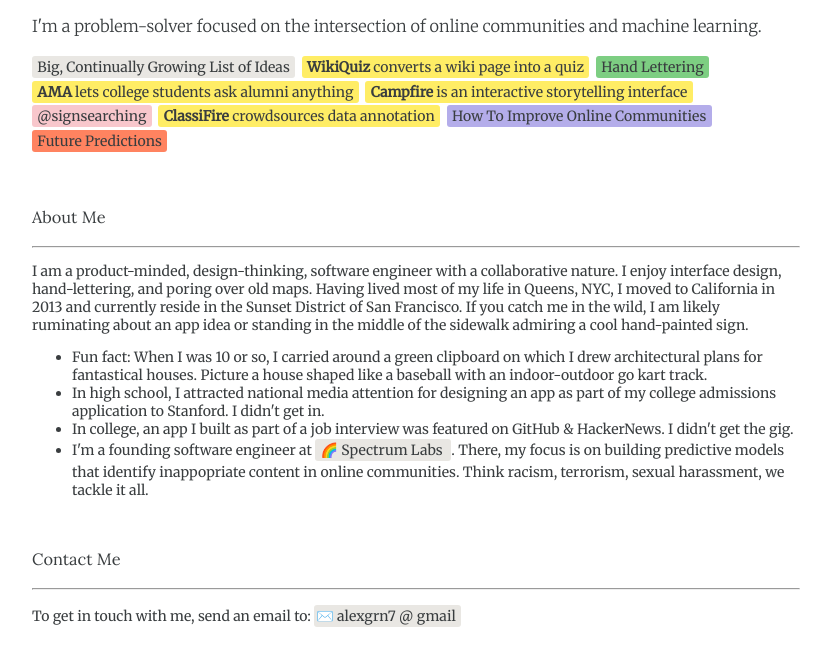
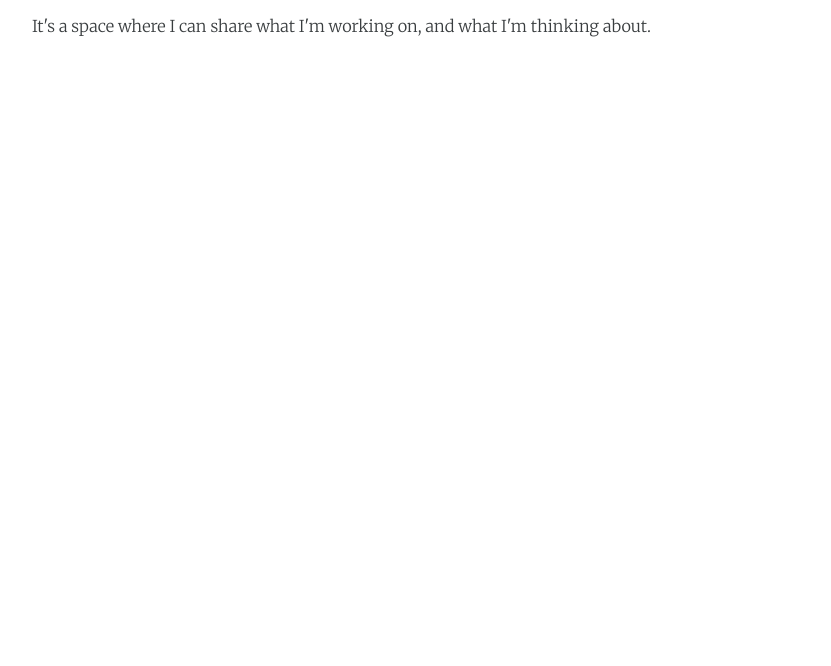
Before and after one commit to alexgreene/landing-page, a plain HTML site: page index.html in a window 1280 px wide. Shown: the part 90-756 px from the top of the page, without its empty margins (118-949 px from the left). Drawn offline with Linux system fonts and the light colour scheme.

```diff
--- a/index.html
+++ b/index.html
@@ -24,74 +24,10 @@
 		<div id="container">
 			<h2>Ahoy, <span class='hili hili-yellow'> Alexander&nbsp;Greene</span> here! This is my internet page.</h2>
 
-			<h3 class="sub-header">I'm a problem-solver focused on the intersection of online communities and machine learning.
+			<h3 class="sub-header">
+			It's a space where I can share what I'm working on, and what I'm thinking about.
 			</h3>
 
-			<!-- <h3 class='section-header'>Written Things</h3> -->
-			<span class='hili hili-platinum'><a href="ideas.html">&nbsp;Big,&nbsp;Continually&nbsp;Growing&nbsp;List&nbsp;of&nbsp;Ideas&nbsp;</a></span>&nbsp;
-			<!-- <span class='hili hili-green'><a href="">&nbsp;MLB&nbsp;At&nbsp;Bat,&nbsp;Redesign&nbsp;Concept&nbsp;</a></span>&nbsp; -->
-<!-- <span class='hili hili-coral'><a href="">&nbsp;Shared&nbsp;Space&nbsp;Concepts&nbsp;</a></span>&nbsp; -->
-			<!-- <span class='hili hili-purple'><a href="">&nbsp;On&nbsp;the&nbsp;Future&nbsp;</a></span>&nbsp; -->
-			<span class='hili hili-yellow'><a href="https://github.com/alexgreene/WikiQuiz">&nbsp;<b>WikiQuiz</b>&nbsp;converts&nbsp;a&nbsp;wiki&nbsp;page&nbsp;into&nbsp;a&nbsp;quiz&nbsp;</a></span>&nbsp;
-
-			<span class='hili hili-green2'><a href="hand-lettering.html">&nbsp;Hand&nbsp;Lettering&nbsp;</a></span>&nbsp;
-
-			<span class='hili hili-yellow'><a href="ask-alumni-anything.html">&nbsp;<b>AMA</b>&nbsp;lets&nbsp;college&nbsp;students&nbsp;ask&nbsp;alumni&nbsp;anything&nbsp;</a></span>&nbsp;
-
-			<span class='hili hili-yellow'><a href="campfire.html">&nbsp;<b>Campfire</b>&nbsp;is&nbsp;an&nbsp;interactive&nbsp;storytelling&nbsp;interface&nbsp;</a></span>&nbsp;
-<!-- <span class='hili hili-coral'><a href="">&nbsp;Apartment&nbsp;Gardening&nbsp;</a></span>&nbsp; -->
-<!-- <span class='hili hili-yellow'><a href="">&nbsp;<b>Logger</b>&nbsp;helps&nbsp;you&nbsp;collect&nbsp;data&nbsp;&&nbsp;learn&nbsp;from&nbsp;it&nbsp;</a></span>&nbsp; -->
-			<!-- <span class='hili hili-green'><a href="">&nbsp;eBay&nbsp;iOS&nbsp;App,&nbsp;Redesign&nbsp;Concept&nbsp;</a></span>&nbsp; -->
-			<!-- <span class='hili hili-green2'><a href="pennants.html">&nbsp;Felt&nbsp;Pennants&nbsp;</a></span>&nbsp; -->
-
-<!-- <span class='hili hili-coral'><a href="">&nbsp;Vending&nbsp;Machines&nbsp;could&nbsp;be&nbsp;way&nbsp;cooler</a></span>&nbsp; -->
-			<span class='hili hili-bubble-gum'><a href="https://www.instagram.com/signsearching/">&nbsp;@signsearching&nbsp;</a></span>&nbsp;
-			<span class='hili hili-yellow'><a href="classifire.html">&nbsp;<b>ClassiFire</b>&nbsp;crowdsources&nbsp;data&nbsp;annotation&nbsp;</a></span>&nbsp;
-			<span class='hili hili-purple'><a href="online-communities.html">&nbsp;How&nbsp;To&nbsp;Improve&nbsp;Online&nbsp;Communities&nbsp;</a></span>&nbsp;
-<!-- <span class='hili hili-coral'><a href="">&nbsp;The&nbsp;Game&nbsp;of&nbsp;Risk,&nbsp;on&nbsp;a&nbsp;globe&nbsp;</a></span>&nbsp; -->
-			<!-- <span class='hili hili-purple'><a href="">&nbsp;Rethinking&nbsp;the&nbsp;Job&nbsp;Interview&nbsp;</a></span>&nbsp; -->
-
-			<!-- <span class='hili hili-bubble-gum'><a href="">&nbsp;A&nbsp;review&nbsp;of&nbsp;public&nbsp;transportation&nbsp;in&nbsp;San&nbsp;Francisco&nbsp;</a></span>&nbsp; -->
-			<!-- <span class='hili hili-bubble-gum'><a href="">&nbsp;Thoughts&nbsp;on&nbsp;seeking&nbsp;employment&nbsp;</a></span>&nbsp; -->
-
-			<span class='hili hili-coral'><a href="the-future.html">&nbsp;Future&nbsp;Predictions&nbsp;</a></span>&nbsp;
-			<!-- <span class='hili hili-green'><a href="">&nbsp;MLB&nbsp;Beat&nbsp;the&nbsp;Streak,&nbsp;Redesign&nbsp;Concept&nbsp;</a></span>&nbsp; -->
-
-
-			<br><br><br>
-
-			<h3 class='section-header'>About Me</h3><hr>
-			<p>I am a product-minded, design-thinking, software engineer with a collaborative nature. I enjoy interface design, hand-lettering, and poring over old maps. Having lived most of my life in Queens, NYC, I moved to California in 2013 and currently reside in the Sunset District of San Francisco. If you catch me in the wild, I am likely ruminating about an app idea or standing in the middle of the sidewalk admiring a cool hand-painted sign.</p>
-			<ul>
-				<li>Fun fact: When I was 10 or so, I carried around a green clipboard on which I drew architectural plans for fantastical houses. Picture a house shaped like a baseball with an indoor-outdoor go kart track. </li>
-				<li>In high school, I attracted national media attention for designing an app as part of my college admissions application to Stanford. I didn't get in.</li>
-				<li>In college, an app I built as part of a job interview was featured on GitHub & HackerNews. I didn't get the gig.</li>
-				<li>I'm a founding software engineer at
-				<span class='hili hili-platinum'>
-					<a href="http://www.getspectrum.io">&nbsp;🌈&nbsp;Spectrum Labs&nbsp;</a>
-				</span>. There, my focus is on building predictive models that identify inappopriate content in online communities. Think racism, terrorism, sexual harassment, we tackle it all.</li>
-			</ul>
-
-			<br>
-			<h3 class='section-header'>Contact Me</h3><hr>
-				<p>To get in touch with me, send an email to: <span class='hili hili-platinum'>
-					<a href="">✉️ alexgrn7 @ gmail</a>
-				</span>&nbsp;</p>
-
-<!-- 			<h3>My former teams include
-				<span class='hili hili-platinum'>
-					<a href="http://www.eventbrite.com">&nbsp;🎟&nbsp;Eventbrite&nbsp;</a>
-				</span>&nbsp;&&nbsp;
-				<span class='hili hili-platinum'>
-					<a href="http://www.hudl.com">&nbsp;🏈&nbsp;Hudl&nbsp;</a>
-				</span>.
-			</h3>
-
-			<h3>I have several <a href="https://github.com/alexgreene" class='hili under-purple'>side projects</a>.
-				My undergrad project involves tagging baseball games by their predicted points-of-interest.</h3>
-			<h3>Every quest has a story. Read my <a href="https://blog.alexgreene.me" class='hili under-blue'>blog</a> &
-				follow my <a href="http://twitter.com/alexg473" class='hili under-blue'>tweets</a>.</h3>
-			<h3>Want to work with me? <a onclick="toggle_visibility('postal');" class='hili hili-green'> Get&nbsp;in&nbsp;touch!</a></h3> -->
 
 		</div>
 	</div>
```
